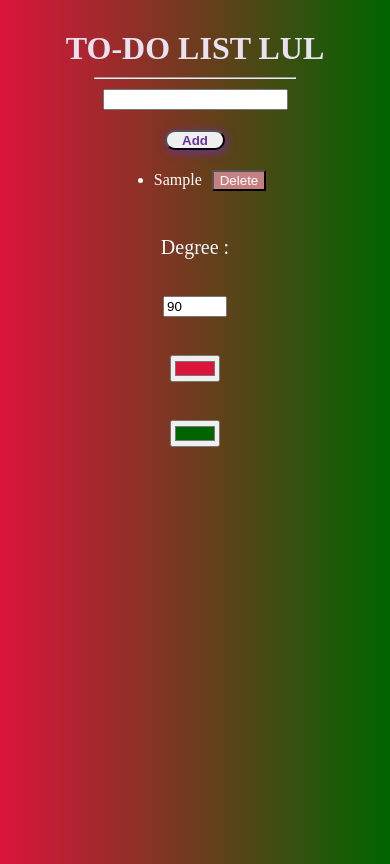
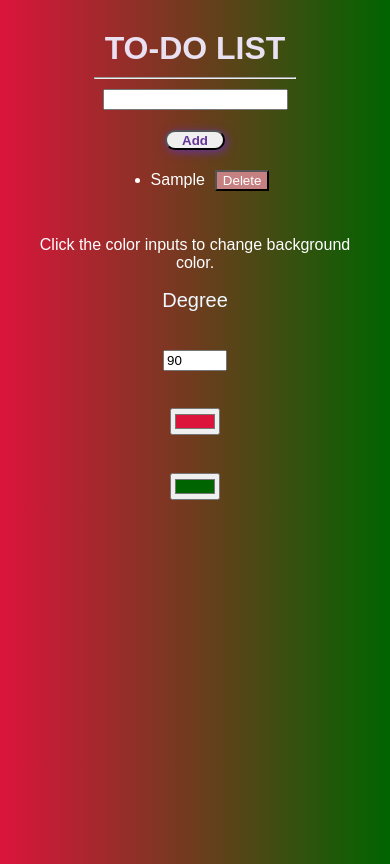
Before and after one commit to absolutezero13/bggenerator, a plain HTML site: page index.html in a window 390 px wide. Both pictures are taken after typing "Sample" into the empty fields and a click on the button "Add". Drawn offline with Linux system fonts and the light colour scheme.

Commit message:
responsive adjustments

```diff
--- a/index.html
+++ b/index.html
@@ -8,13 +8,16 @@
   </head>
   <body>
     <main class="container">
-      <h1 class="header">TO-DO LIST LUL</h1>
+      <h1 class="header">TO-DO LIST</h1>
       <hr />
       <input autofocus class="input" type="text" />
       <button class="enter">Add</button>
-      <ul></ul>
+      <ul class="list"></ul>
+      <p class="explanation">
+        Click the color inputs to change background color.
+      </p>
       <div class="colors">
-        <label for="number" class="color-degree"> Degree :</label>
+        <label for="number" class="color-degree"> Degree </label>
         <input
           type="number"
           name="number"
--- a/style.css
+++ b/style.css
@@ -4,6 +4,9 @@
 body {
   background: no-repeat center center fixed;
   height: 100vh;
+  font-family: Arial, Helvetica, sans-serif;
+  font-size: 125%;
+  text-align: center;
 }
 
 .container {
@@ -11,6 +14,9 @@ body {
   flex-direction: column;
   align-items: center;
   margin: 5%;
+}
+.list {
+  text-align: left;
 }
 
 .enter {
@@ -27,6 +33,11 @@ body {
 .enter:active {
   transform: translateY(10%);
 }
+.delete-button:focus,
+.enter:focus {
+  outline: none;
+}
+
 .header {
   color: rgb(233, 225, 241);
   margin: 10px;
@@ -60,13 +71,23 @@ li {
   justify-content: space-between;
   align-items: center;
   width: 25vw;
-  padding-top: 10%;
+  padding-top: 5%;
   color: aliceblue;
   font-size: 20px;
 }
+.explanation {
+  color: white;
+  margin-top: 10%;
+}
+
 @media only screen and (max-width: 900px) {
   .colors {
     flex-direction: column;
     height: 25vh;
   }
 }
+@media only screen and (max-width: 400px) {
+  body {
+    font-size: 100%;
+  }
+}
```
